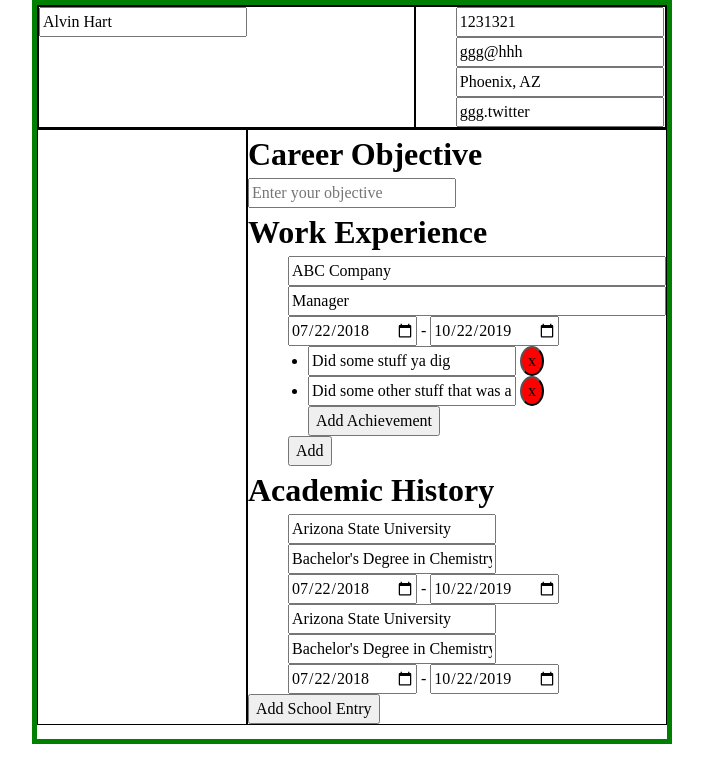
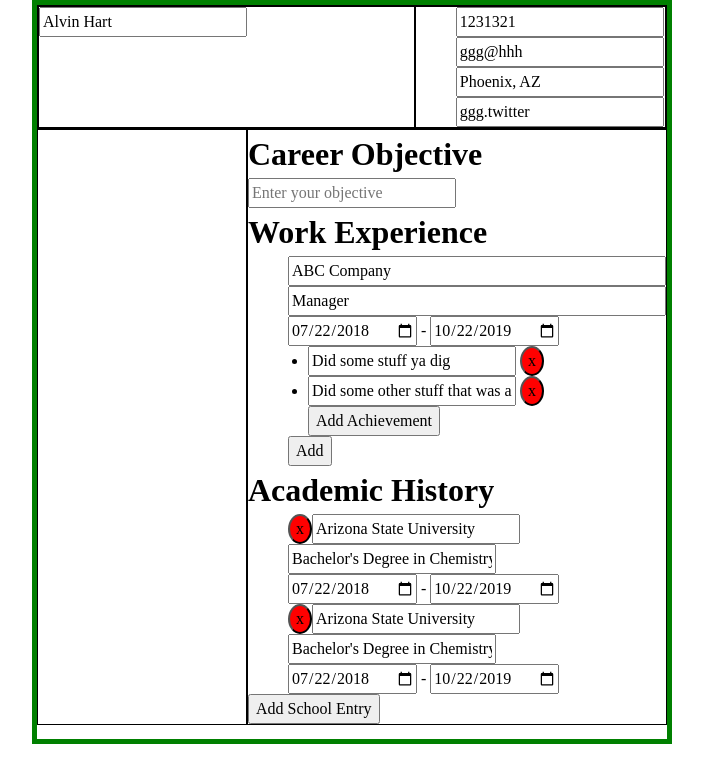
Before and after one commit to greenzombie123/cv-application, a React (Vite) app: page / in a window 1280 px wide. Shown: the top 782 px of the page, without its empty margins (288-991 px from the left). Built offline with nearby package versions, Linux system fonts and the light colour scheme.

Commit message:
Implement deleteSchoolInfo function to button in SChoolInfo

```diff
--- a/src/components/MainInfoSection/AcademicSection/AcademicSection.css
+++ b/src/components/MainInfoSection/AcademicSection/AcademicSection.css
@@ -1,5 +1,9 @@
 .academicSection_container{
+    position: relative;
+}
 
+.academicSection_container > .deleteButton{
+    position: absolute;
 }
 
 .academicSection_list{
--- a/src/components/MainInfoSection/AcademicSection/AcademicSection.jsx
+++ b/src/components/MainInfoSection/AcademicSection/AcademicSection.jsx
@@ -1,20 +1,27 @@
-import SchoolInfo from "./SchoolInfo"
-import { useSchoolInfoList } from "../../hooks/useSchoolInfoList"
-import "./AcademicSection.css"
+import SchoolInfo from "./SchoolInfo";
+import { useSchoolInfoList } from "../../hooks/useSchoolInfoList";
+import "./AcademicSection.css";
 
-function AcademicSection(){
-    const {schoolInfoList, onInputChange, addNewSchoolInfo} = useSchoolInfoList()
+function AcademicSection() {
+  const { schoolInfoList, onInputChange, addNewSchoolInfo, deleteSchoolInfo } =
+    useSchoolInfoList();
 
-    return(
+  return (
     <div className="academicSection_container">
       <h1>Academic History</h1>
       <ul className="academicSection_list">
-                {schoolInfoList.map(ai=><SchoolInfo key={ai.id} {...ai} onInputChange={onInputChange(ai.id)}/>)}
+        {schoolInfoList.map((ai) => (
+            <SchoolInfo
+              key={ai.id}
+              {...ai}
+              onInputChange={onInputChange(ai.id)}
+              onDeleleButtonClick={deleteSchoolInfo(ai.id)}
+            />
+        ))}
       </ul>
       <button onClick={addNewSchoolInfo}>Add School Entry</button>
     </div>
-    )
+  );
 }
 
-
-export default AcademicSection
+export default AcademicSection;
--- a/src/components/MainInfoSection/AcademicSection/SchoolInfo.jsx
+++ b/src/components/MainInfoSection/AcademicSection/SchoolInfo.jsx
@@ -1,6 +1,6 @@
 import TimeLength from "../../UtilityComponents/TimeLength";
 
-function SchoolInfo({ school, degree, startTime, endTime, onInputChange }) {
+function SchoolInfo({ school, degree, startTime, endTime, onInputChange, onDeleleButtonClick }) {
   const hasSubmit = false;
   // return(
   //     if (hasSubmit) {
@@ -26,6 +26,9 @@ function SchoolInfo({ school, degree, startTime, endTime, onInputChange }) {
   //       } else
   return (
     <li className="schoolInfo">
+      <button className="deleteButton" onClick={onDeleleButtonClick}>
+        x
+      </button>
       <input
         value={school}
         placeholder="School Name"
```
Lines whose indentation alone changed are shown as unchanged.
